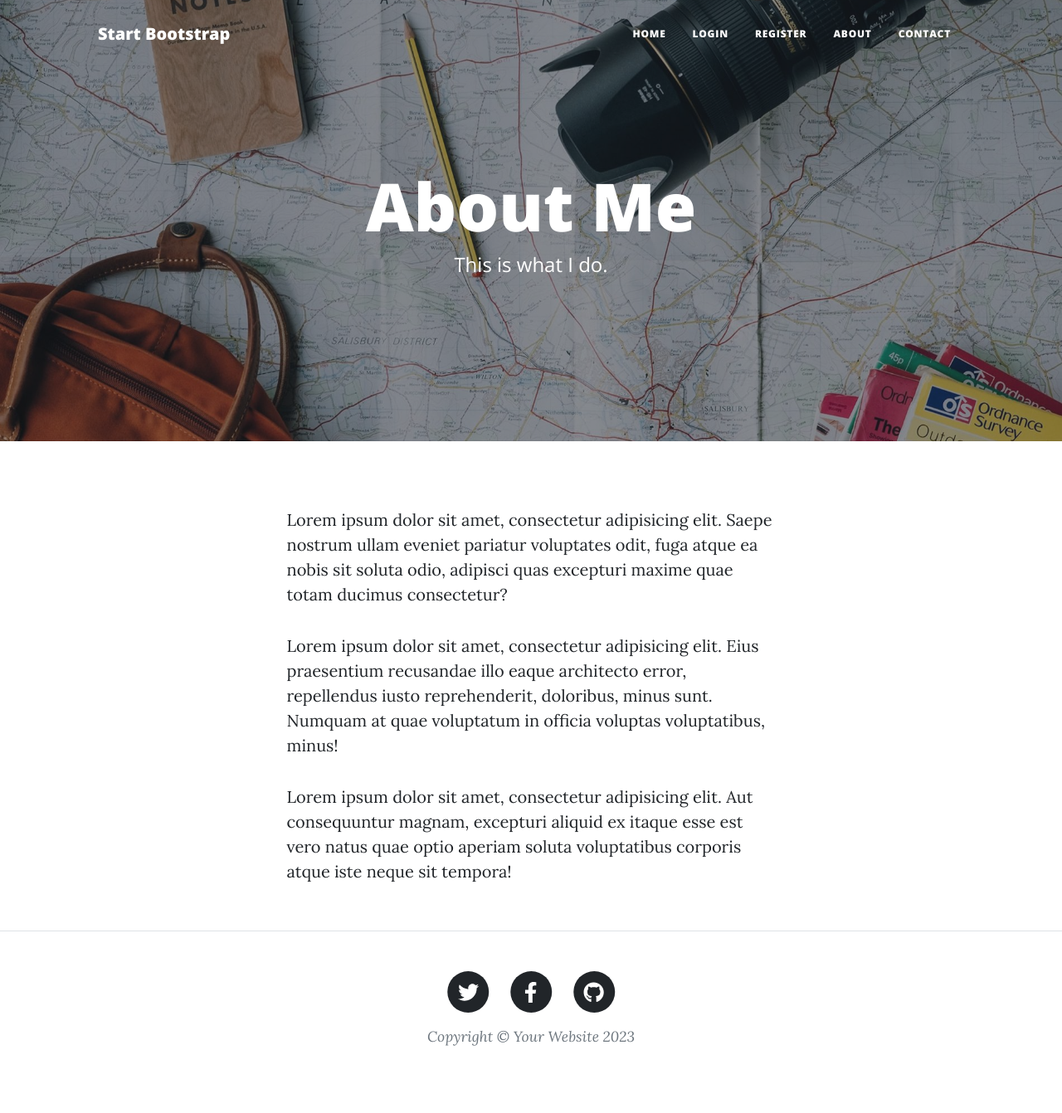
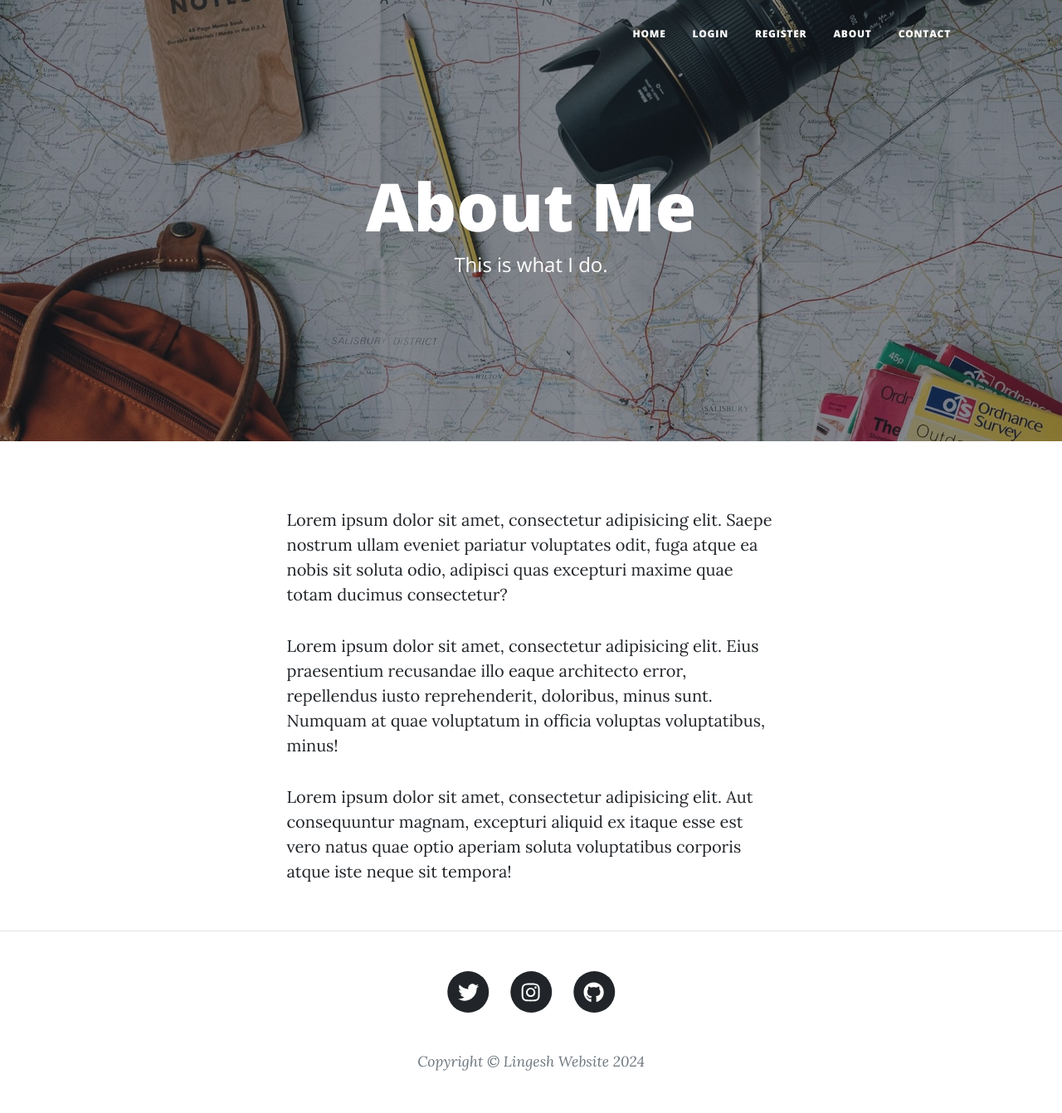
Before and after one commit to Lingesh-7/MY-BLOG-WEBSITE, a Flask app: page /about in a window 1280 px wide. Shown: the whole page at 83% size. Before the commit the page ends 1261 px from the top, so only its background shows below. Run offline with Flask 3, Linux system fonts and the light colour scheme; some libraries are stand-ins or nearby versions.

Commit message:
Footer and Header Change

```diff
--- a/templates/footer.html
+++ b/templates/footer.html
@@ -5,7 +5,7 @@
                   <div class="col-md-10 col-lg-8 col-xl-7">
                       <ul class="list-inline text-center">
                           <li class="list-inline-item">
-                              <a href="#!">
+                              <a href="https://x.com/__Lingesh_">
                                   <span class="fa-stack fa-lg">
                                       <i class="fas fa-circle fa-stack-2x"></i>
                                       <i class="fab fa-twitter fa-stack-1x fa-inverse"></i>
@@ -13,15 +13,15 @@
                               </a>
                           </li>
                           <li class="list-inline-item">
-                              <a href="#!">
+                              <a href="https://www.instagram.com/__.lingesh._">
                                   <span class="fa-stack fa-lg">
                                       <i class="fas fa-circle fa-stack-2x"></i>
-                                      <i class="fab fa-facebook-f fa-stack-1x fa-inverse"></i>
+                                      <i class="fab fa-instagram fa-stack-1x fa-inverse"></i>
                                   </span>
                               </a>
                           </li>
                           <li class="list-inline-item">
-                              <a href="#!">
+                              <a href="https://github.com/Lingesh-7">
                                   <span class="fa-stack fa-lg">
                                       <i class="fas fa-circle fa-stack-2x"></i>
                                       <i class="fab fa-github fa-stack-1x fa-inverse"></i>
@@ -29,7 +29,8 @@
                               </a>
                           </li>
                       </ul>
-                      <div class="small text-center text-muted fst-italic">Copyright &copy; Your Website 2023</div>
+                      <br>
+                      <div class="small text-center text-muted fst-italic">Copyright &copy; Lingesh Website 2024</div>
                   </div>
               </div>
           </div>
--- a/templates/header.html
+++ b/templates/header.html
@@ -44,7 +44,7 @@
     <!-- Navigation-->
     <nav class="navbar navbar-expand-lg navbar-light" id="mainNav">
       <div class="container px-4 px-lg-5">
-        <a class="navbar-brand" href="/">Start Bootstrap</a>
+        <!-- <a class="navbar-brand" href="/">Start Bootstrap</a> -->
         <button
           class="navbar-toggler"
           type="button"
```
